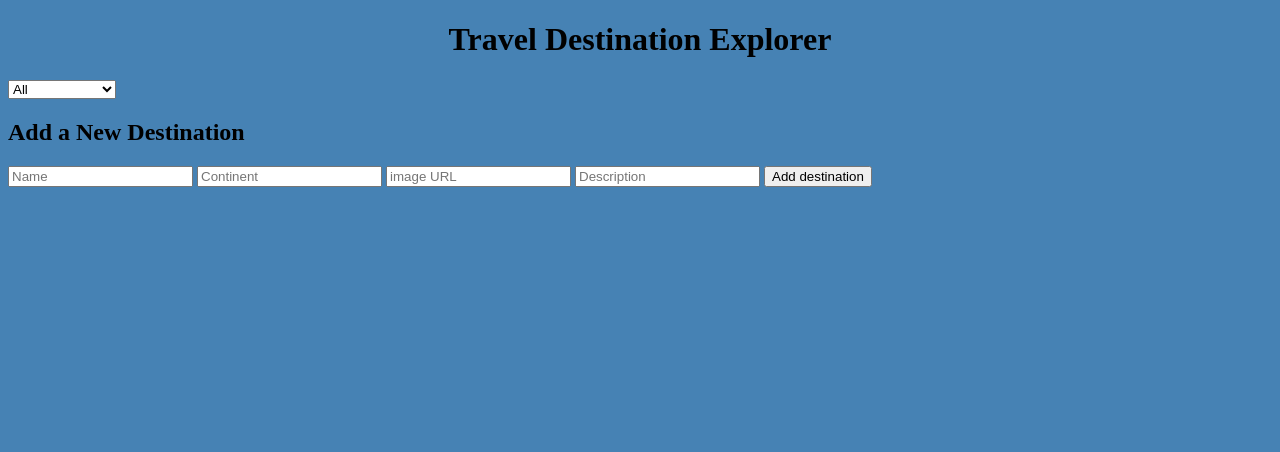
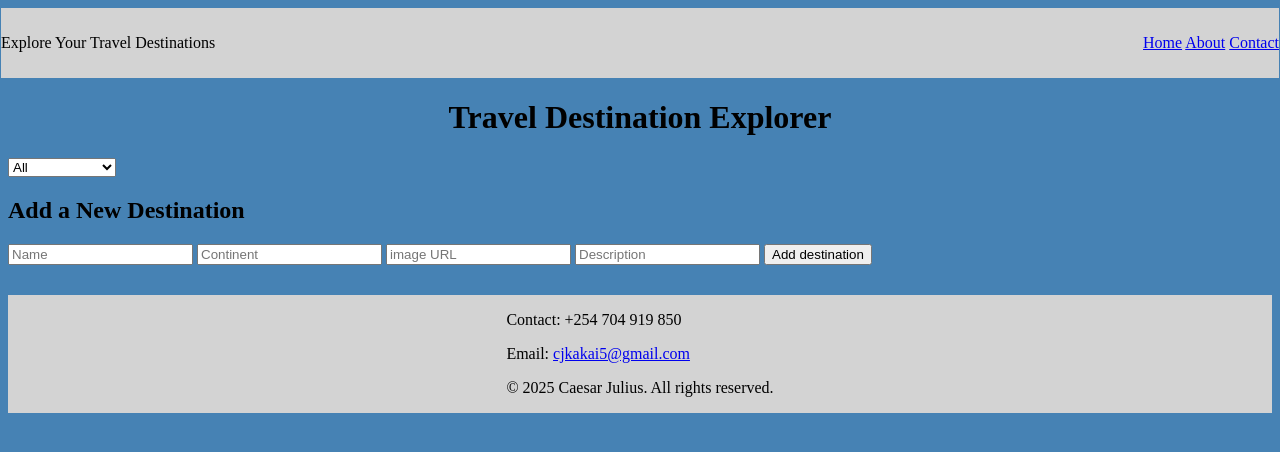
Before and after one commit to cjkakai/travel-destination-places, a plain HTML site: page index.html in a window 1280 px wide. Drawn offline with Linux system fonts and the light colour scheme; no server answers.

Commit message:
add header and footer

```diff
--- a/css/style.css
+++ b/css/style.css
@@ -10,6 +10,9 @@ h1{
     margin-top: 30px;
     display: flex;
     flex-wrap: wrap;
+    font-weight: bolder;
+    font-size: large;
+    font-style: italic;
 }
 
 .document-card {
@@ -47,3 +50,20 @@ h1{
 .delete-btn:hover {
   background-color: #c0392b;
 }
+
+nav{
+  display: flex;
+  background-color:lightgray;
+  height: 70px;
+  margin-left: -7px;
+  margin-right: -7px;
+  align-items: center;
+  justify-content: space-between;
+}
+
+footer{
+  background-color: lightgray;
+  display: flex;
+  align-items: center;
+  justify-content: center;
+}
--- a/index.html
+++ b/index.html
@@ -7,6 +7,16 @@
     <link rel="stylesheet" href="./css/style.css"/>
 </head>
 <body>
+    <nav class="navigation">
+        <div class="navdiv">
+            <p id="navtext">Explore Your Travel Destinations</p>
+        </div>
+        <div>
+            <a href="#home">Home</a>
+            <a href="#about">About</a>
+            <a href="#contact">Contact</a>
+        </div>
+    </nav>
     <h1>Travel Destination Explorer</h1>
     <label for="continent-selector"></label>
     <select id="continent-selector">
@@ -28,6 +38,16 @@
     </form>
 
     <div id="destination-list"></div>
+
+    <footer>
+        <div>
+            <p>Contact:
+                <a>+254 704 919 850</a></p>
+            <p>Email:
+                <a href="mailto:cjkakai5@gmail.com">cjkakai5@gmail.com</a></p>
+            <p>&copy; 2025 Caesar Julius. All rights reserved.</p>
+        </div>
+    </footer>
     <script src="./src/index.js"></script>
 </body>
 </html>
--- a/src/index.js
+++ b/src/index.js
@@ -84,5 +84,3 @@ fetch("http://localhost:3000/destinations", {
 })
     })
 }
-
-// delete function
```
